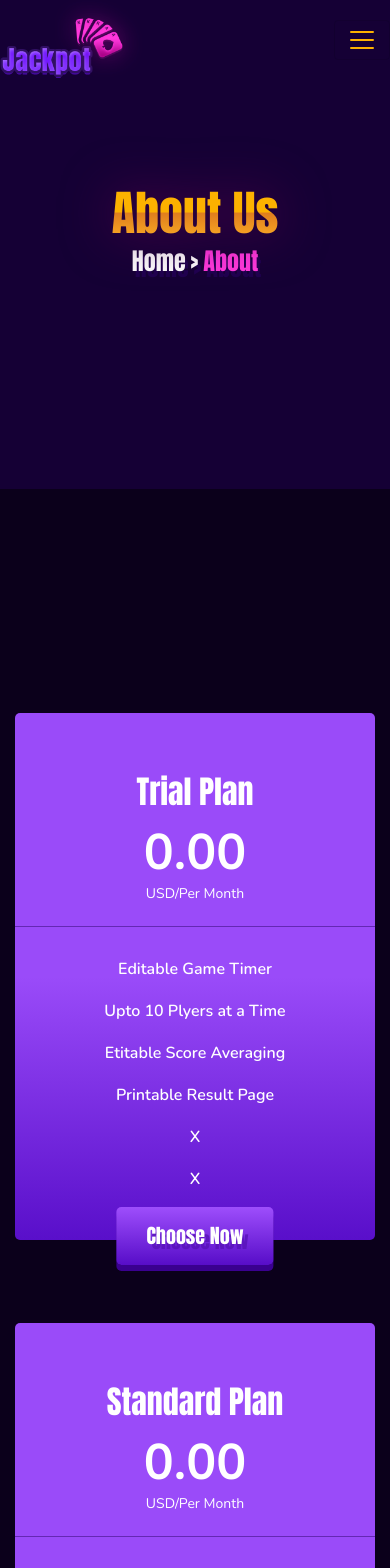
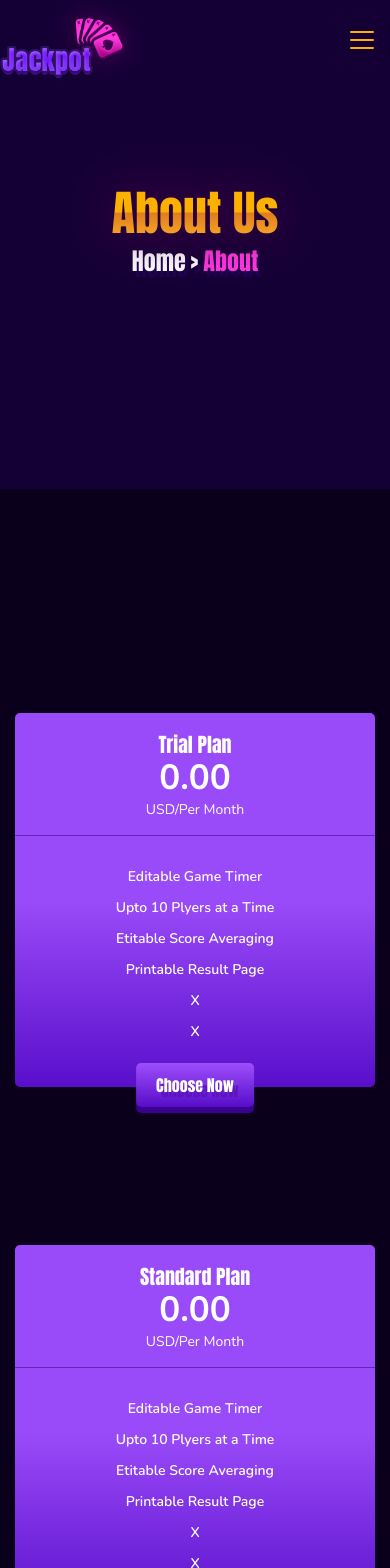
Before and after one commit to jonyrahman626/Jackpot-React, a React (Create React App) app: page /membership in a window 390 px wide. Shown: the top 1568 px of the page. Built offline with nearby package versions, Linux system fonts and the light colour scheme.

Commit message:
index pricing Responsive

```diff
--- a/src/components/Pricing/PricingResponsive.css
+++ b/src/components/Pricing/PricingResponsive.css
@@ -1,9 +1,44 @@
 @media (max-width: 575.98px){
     #pricing_part {
-        padding: 48px 0 10px 0;
+        padding: 48px 0 0px 0;
     }
 
     .pricing_head h2 {
         font-size: 25px;
     }
+
+    .pricing_inner {
+        margin-bottom: 75px;
+    }
+
+    .pricing_inner_head h2 {
+        font-size: 16px;
+        padding: 15px 0;
+        top: -50px;
+    }
+
+    .pricing_inner h3 {
+        font-size: 20px;
+        padding-bottom: 0px;
+        padding-top: 20px;
+    }
+
+    .pricing_inner h4 {
+        font-size: 35px;
+    }
+
+    .pricing_inner p {
+        padding-bottom: 15px;
+    }
+
+    .pricing_inner ul li {
+        padding: 5px;
+        font-size: 14px;
+    }
+
+    .pricing_inner a {
+        padding: 10px 20px;
+        font-size: 16px;
+        bottom: -20px;
+    }
 }
```
